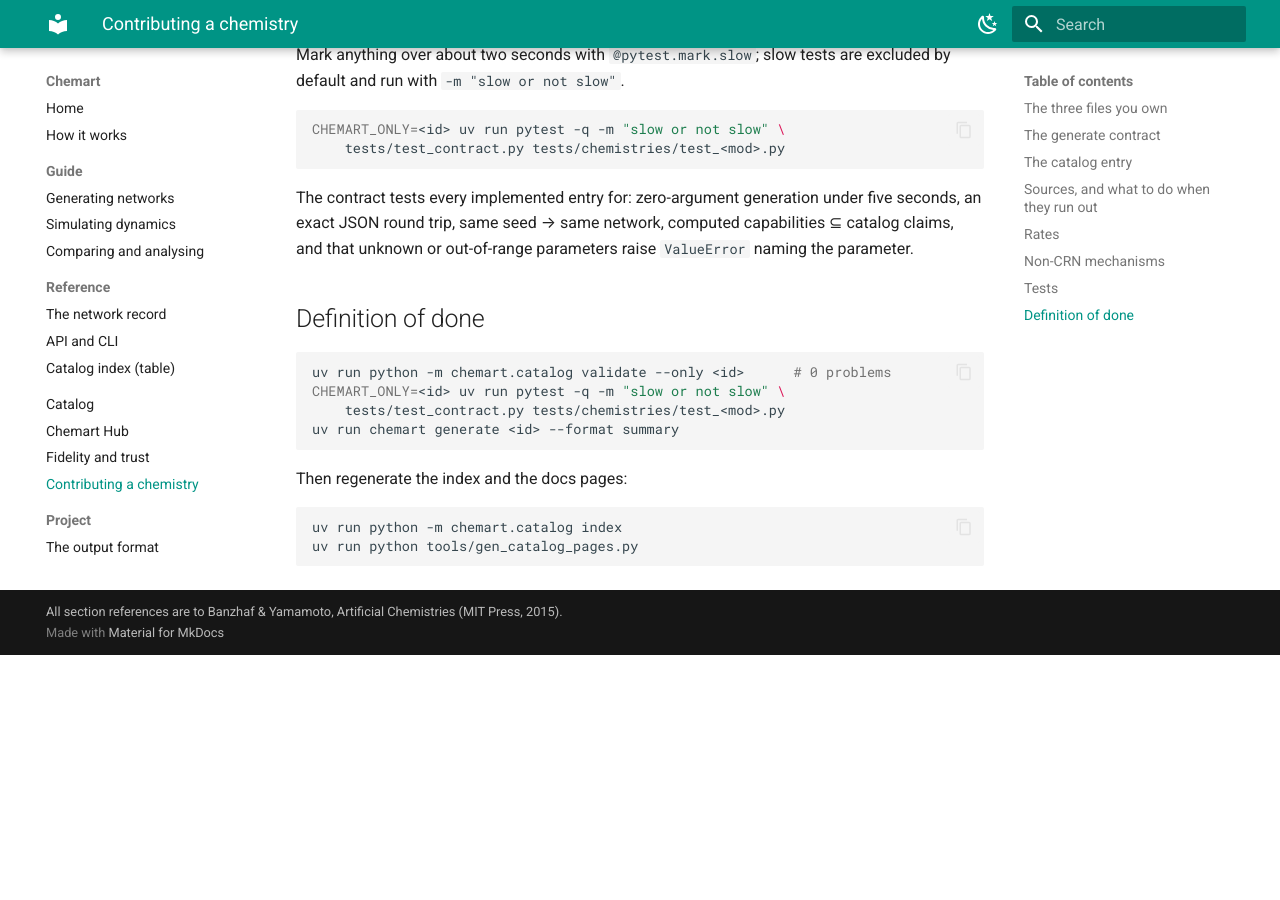
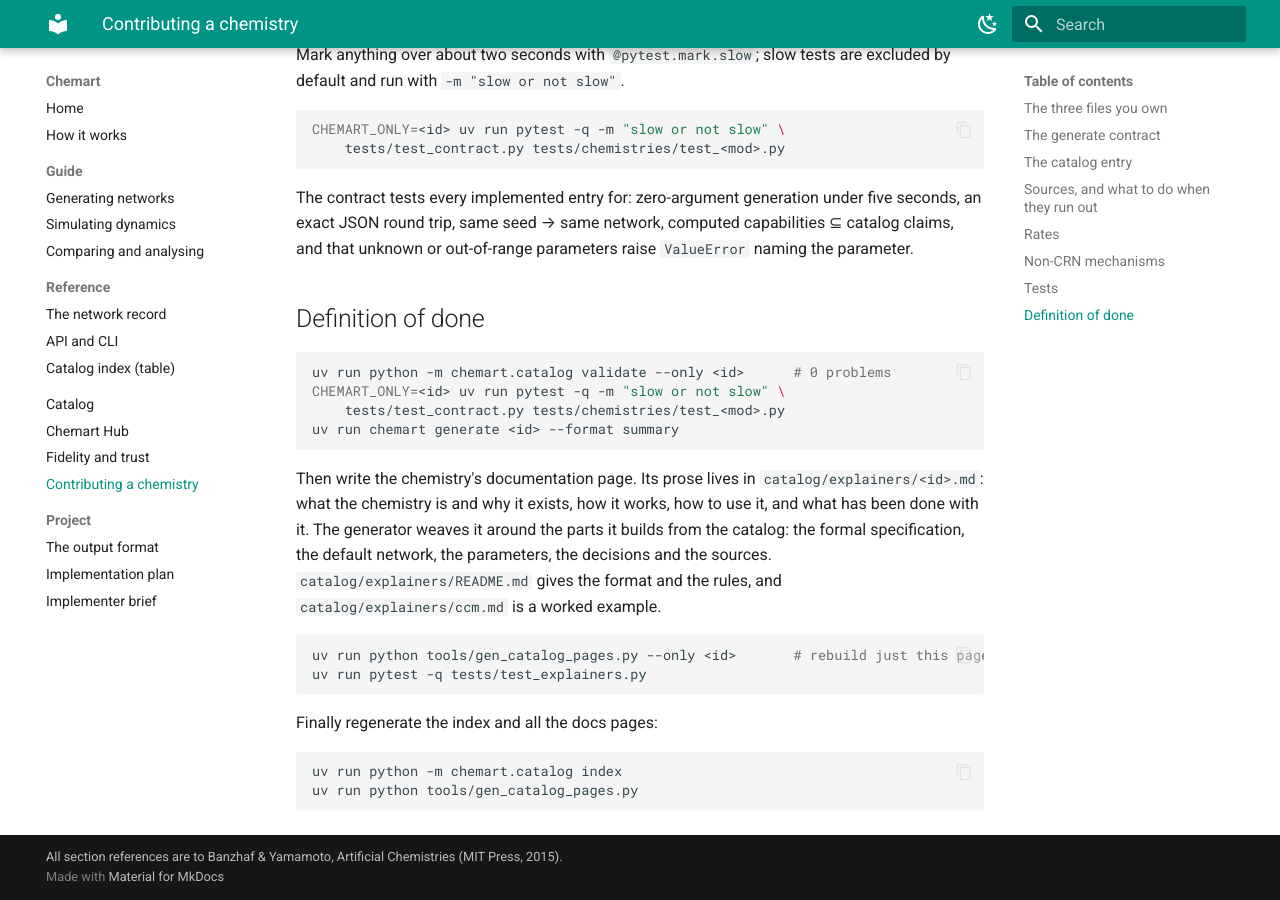
Before and after one commit to MarcoTuc/Chemart, an MkDocs documentation site: the page built from docs/contributing.md, in a window 1280 px wide and 900 px high, scrolled down 2466 px. Built offline with MkDocs 1.6.1 and Material for MkDocs 9.7.7, drawn with Linux system fonts in a browser that asks for light colours; before the commit the page ends 3121 px from its top, so only the background shows below that.

Commit message:
Point contributors at the explainers; ask introductions to place each chemistry
contributing.md and SCHEMA.md now say where a page's prose lives and how to
rebuild one page. The explainer guide asks the introduction to say what kind
of thing the chemistry is and what sets it apart from its nearest catalog
neighbours.

Co-Authored-By: Claude Opus 5 <noreply@anthropic.com>

````diff
--- a/docs/contributing.md
+++ b/docs/contributing.md
@@ -116,7 +116,20 @@ CHEMART_ONLY=<id> uv run pytest -q -m "slow or not slow" \
 uv run chemart generate <id> --format summary
 ```
 
-Then regenerate the index and the docs pages:
+Then write the chemistry's documentation page. Its prose lives in
+`catalog/explainers/<id>.md`: what the chemistry is and why it exists, how it
+works, how to use it, and what has been done with it. The generator weaves it
+around the parts it builds from the catalog: the formal specification, the
+default network, the parameters, the decisions and the sources.
+`catalog/explainers/README.md` gives the format and the rules, and
+`catalog/explainers/ccm.md` is a worked example.
+
+```bash
+uv run python tools/gen_catalog_pages.py --only <id>       # rebuild just this page
+uv run pytest -q tests/test_explainers.py
+```
+
+Finally regenerate the index and all the docs pages:
 
 ```bash
 uv run python -m chemart.catalog index
````
Also changed, not shown: catalog/SCHEMA.md (+1 -1 lines), catalog/explainers/README.md (+6 -3 lines).
